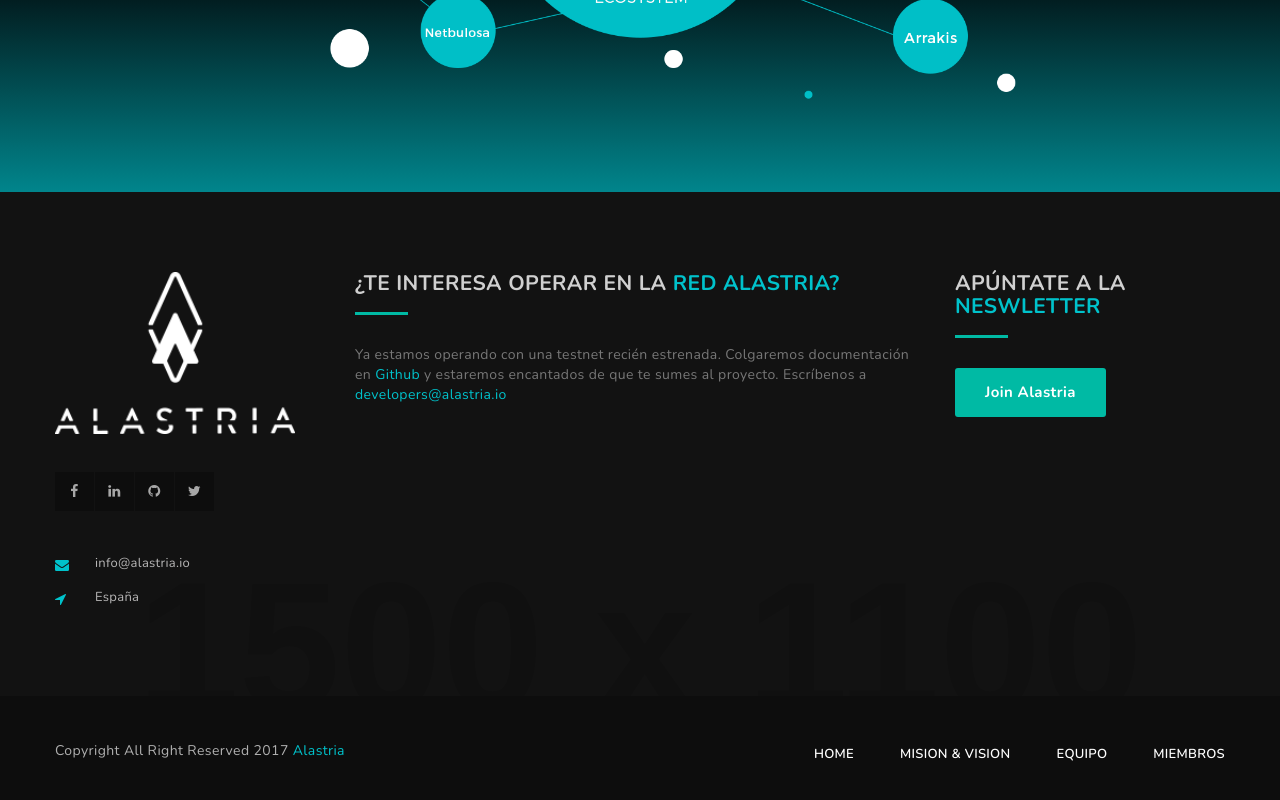
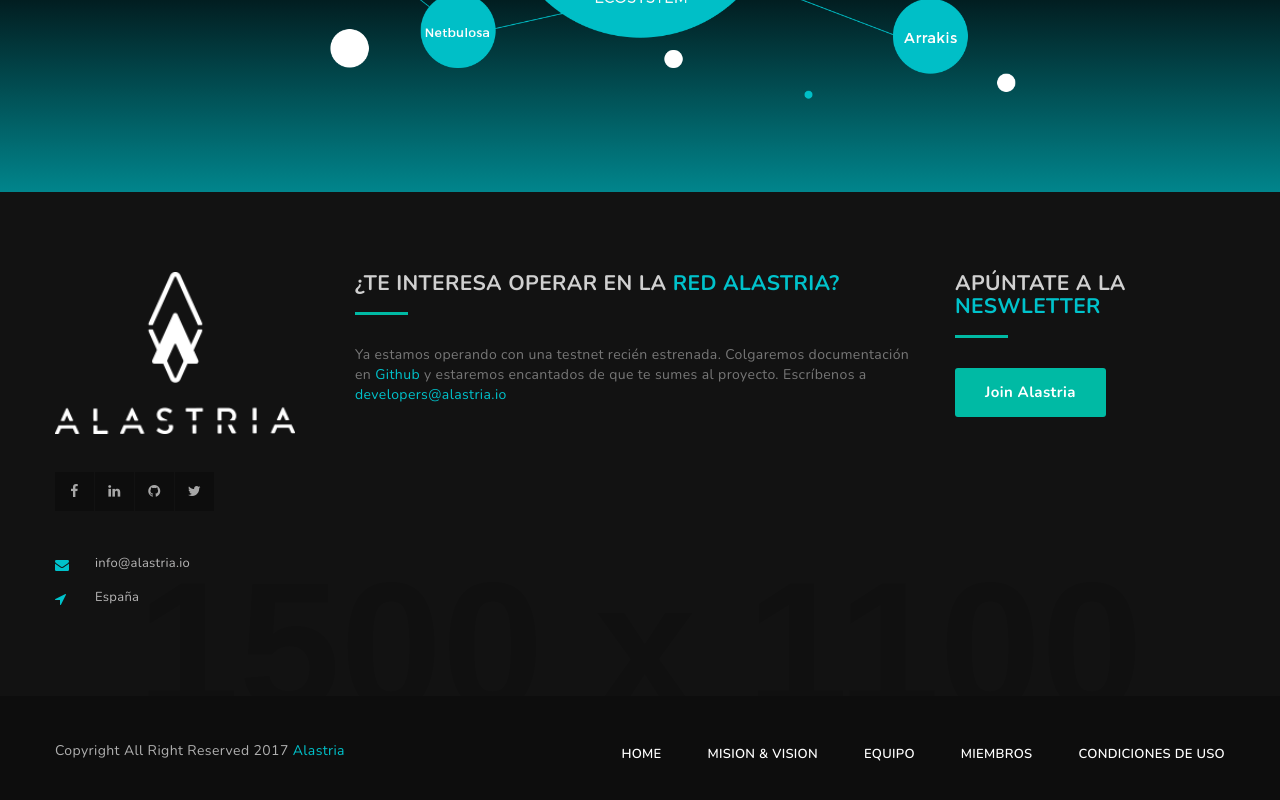
Before and after one commit to kidandcat/website, a plain HTML site: page index.html in a window 1280 px wide. Shown: the part 4177-4977 px from the top of the page. Drawn offline with nearby package versions, Linux system fonts and the light colour scheme; placeholder pictures from the web are drawn by us.

Commit message:
Condiciones de uso

```diff
--- a/index.html
+++ b/index.html
@@ -433,6 +433,7 @@
 						<a href="#team" title="">EQUIPO</a>
 					</li>
 					<li><a href="members.html" title="">MIEMBROS</a></li>
+					<li><a href="condiciones.html" title="">CONDICIONES DE USO</a></li>
 				</ul>
 			</div>
 		</div>
```
